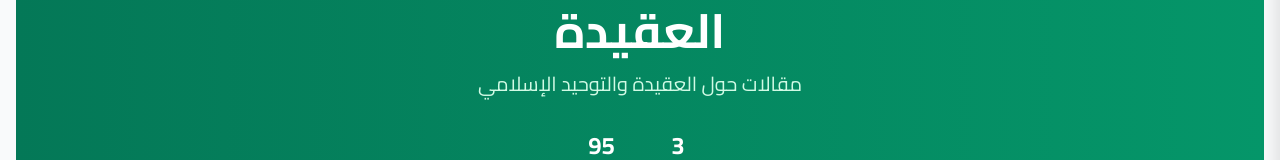
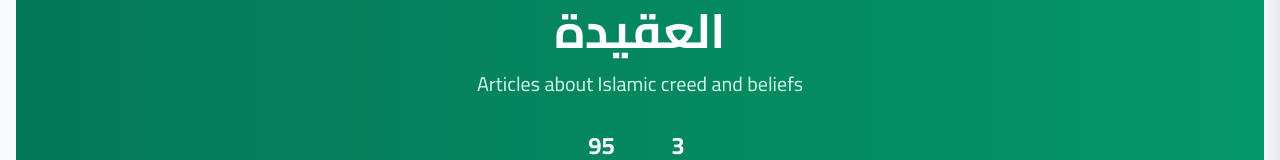
Before and after one commit to MMansy19/Hurass-Al-Thughur, a Next.js app: page /ar/magazine/category/1 in a window 1280 px wide. Shown: the part 254-414 px from the top of the page. Built offline with nearby package versions, Linux system fonts and the light colour scheme.

Commit message:
feat: Implement MagazineIssueViewer component for enhanced PDF viewing experience

```diff
--- a/app/[locale]/contact/ContactForm.tsx
+++ b/app/[locale]/contact/ContactForm.tsx
@@ -3,7 +3,7 @@
 import { useState } from "react";
 
 interface ContactFormProps {
-  messages: any;
+  messages: Record<string, any>;
 }
 
 export default function ContactForm({ messages }: ContactFormProps) {
--- a/app/[locale]/dawah/article/[articleId]/page.tsx
+++ b/app/[locale]/dawah/article/[articleId]/page.tsx
@@ -43,7 +43,7 @@ interface Article {
   tags: string[];
 }
 
-function getArticleInfo(articleId: string, dawah: any, locale: string): Article | null {
+function getArticleInfo(articleId: string, dawah: Record<string, any>, locale: string): Article | null {
   const isArabic = locale === 'ar';
 
   const articles: Record<string, Article> = {
--- a/app/[locale]/library/brochure/[brochureId]/page.tsx
+++ b/app/[locale]/library/brochure/[brochureId]/page.tsx
@@ -33,7 +33,7 @@ export async function generateMetadata({
   };
 }
 
-function getBrochureTitle(brochureId: string, messages: any): string {
+function getBrochureTitle(brochureId: string, messages: Record<string, any>): string {
   const isArabic = messages.common.language === 'العربية';
 
   // Mock brochure data (in real app, this would be from database/API)
--- a/app/[locale]/magazine/category/[categoryId]/page.tsx
+++ b/app/[locale]/magazine/category/[categoryId]/page.tsx
@@ -54,32 +54,31 @@ interface CategoryInfo {
   icon: string;
 }
 
-function getCategoryInfo(categoryId: string, magazine: any, locale: string): CategoryInfo | null {
-  const messages = require(`@/locales/${locale}.json`);
-
+function getCategoryInfo(categoryId: string, magazine: Record<string, any>, locale: string): CategoryInfo | null {
+  // Note: messages are already loaded in the calling function
   const categories: Record<string, CategoryInfo> = {
     "1": {
       id: "1",
       name: magazine.categoryNames.aqeedah,
-      description: messages.hardcoded.articlesAboutIslamic,
+      description: "Articles about Islamic creed and beliefs", // Static fallback
       icon: "🕌",
     },
     "2": {
       id: "2",
       name: magazine.categoryNames.fiqh,
-      description: messages.hardcoded.islamicJurisprudenceRulings,
+      description: "Islamic jurisprudence and rulings", // Static fallback
       icon: "⚖️",
     },
     "3": {
       id: "3",
       name: magazine.categoryNames.prophetBiography,
-      description: messages.hardcoded.biographyOfProphet,
+      description: "Biography of Prophet Muhammad", // Static fallback
       icon: "📖",
     },
     "4": {
       id: "4",
       name: magazine.categoryNames.islamicHistory,
-      description: messages.hardcoded.historyOfIslamic,
+      description: "History of Islamic civilization", // Static fallback
       icon: "🏛️",
     }
   };
@@ -87,8 +86,7 @@ function getCategoryInfo(categoryId: string, magazine: any, locale: string): Cat
   return categories[categoryId] || null;
 }
 
-function getIssuesByCategory(categoryId: string, magazine: any, locale: string): MagazineIssue[] {
-  const messages = require(`@/locales/${locale}.json`);
+function getIssuesByCategory(categoryId: string, magazine: Record<string, any>, messages: Record<string, any>, locale: string): MagazineIssue[] {
 
   // Mock data filtered by category
   const allIssues: Record<string, MagazineIssue[]> = {
@@ -201,9 +199,8 @@ export default async function CategoryPage({
   if (!categoryInfo) {
     notFound();
   }
-
   // Get issues for this category
-  const categoryIssues = getIssuesByCategory(categoryId, magazine, locale);
+  const categoryIssues = getIssuesByCategory(categoryId, magazine, messages, locale);
   // Skip links for accessibility
   const skipLinks = [
     { href: "#main-content", label: messages.hardcoded.skipToMainContent },
--- a/app/[locale]/magazine/issue/[id]/page.tsx
+++ b/app/[locale]/magazine/issue/[id]/page.tsx
@@ -53,7 +53,7 @@ interface MagazineIssue {
   tags?: string[];
 }
 
-function getMagazineIssue(id: string, magazine: any, locale: string): MagazineIssue | null {
+function getMagazineIssue(id: string, magazine: Record<string, any>, locale: string): MagazineIssue | null {
   const isArabic = locale === 'ar';
 
   // Mock data - in a real app, this would come from a database
```
